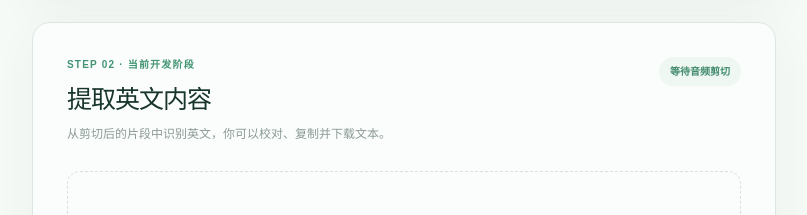
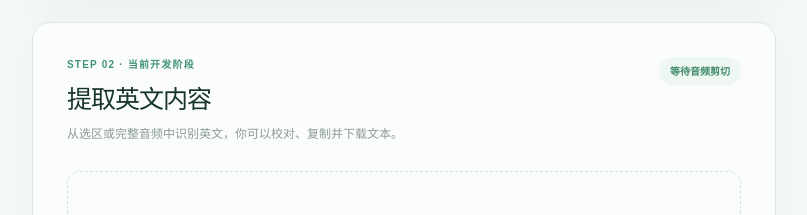
Before and after one commit to wzy12345654/ai, a Next.js app: page / in a window 1280 px wide. Shown: the part 988-1203 px from the top of the page, without its empty margins (236-1043 px from the left). Built offline with nearby package versions, Linux system fonts and the light colour scheme.

Commit message:
sync 2026-09-25T11:52:09Z

```diff
--- a/app/components/learning-workbench.tsx
+++ b/app/components/learning-workbench.tsx
@@ -82,7 +82,7 @@ export default function LearningWorkbench() {
     <AudioClipper onClipReady={onClipReady} onClipCleared={clearTranscript} />
 
     <section ref={extractionRef} className={`extraction-card ${clip ? "available" : "disabled"}`} aria-labelledby="extract-title">
-      <div className="section-title-row"><div><span className="section-kicker">STEP 02 · 当前开发阶段</span><h2 id="extract-title">提取英文内容</h2><p>从剪切后的片段中识别英文，你可以校对、复制并下载文本。</p></div><span className={`stage-badge ${extractionDone ? "complete" : ""}`}>{extractionDone ? "已完成 ✓" : clip ? "可开始" : "等待音频剪切"}</span></div>
+      <div className="section-title-row"><div><span className="section-kicker">STEP 02 · 当前开发阶段</span><h2 id="extract-title">提取英文内容</h2><p>从选区或完整音频中识别英文，你可以校对、复制并下载文本。</p></div><span className={`stage-badge ${extractionDone ? "complete" : ""}`}>{extractionDone ? "已完成 ✓" : clip ? "可开始" : "等待音频剪切"}</span></div>
       {!clip ? <div className="extract-locked"><span>02</span><strong>先在上方准备学习音频</strong><p>你可以导出选区，也可以跳过剪切直接使用完整音频。</p></div> : <>
         <div className="clip-summary"><div><span className="summary-icon">♫</span><div><small>准备识别的学习片段</small><strong>{clip.name}</strong><span>{clip.durationLabel} · MP3</span></div></div><audio controls src={clip.url} /></div>
         {!extractionDone && <div className="extract-start"><div className="extract-illustration">Aa<span>EN</span></div><div><strong>{stt.loading ? "正在听取并整理英文内容…" : "让我们听懂这段英语"}</strong><p>{stt.loading ? "识别时间取决于音频长度，请保持页面打开。" : "系统只会处理你刚刚剪切的片段。识别完成后可直接校对。"}</p></div><button className="primary-button extract-button" type="button" onClick={extractContent} disabled={stt.loading}>{stt.loading ? <><i className="button-spinner" /> 提取中…</> : <>开始提取英文 <b>→</b></>}</button></div>}
```
